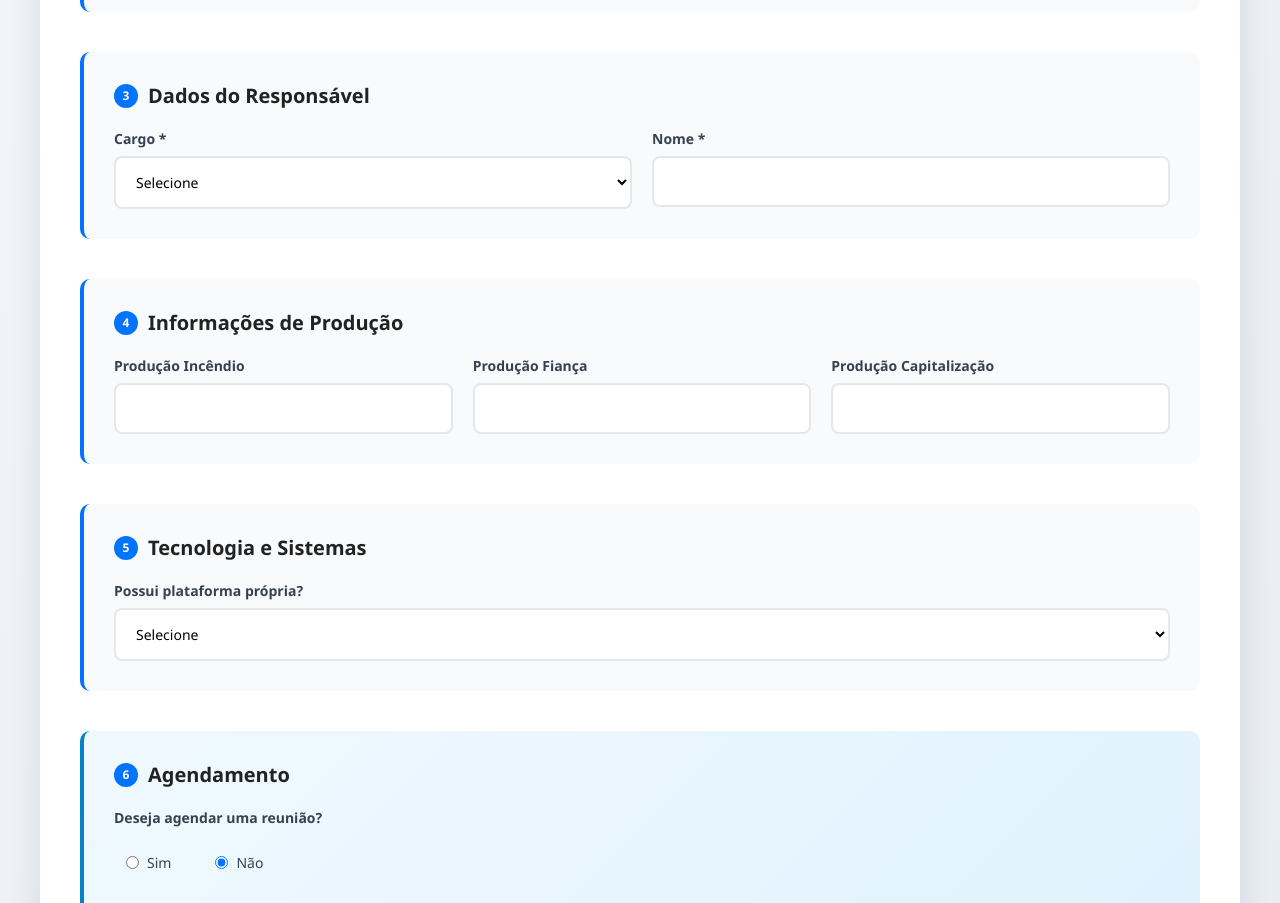
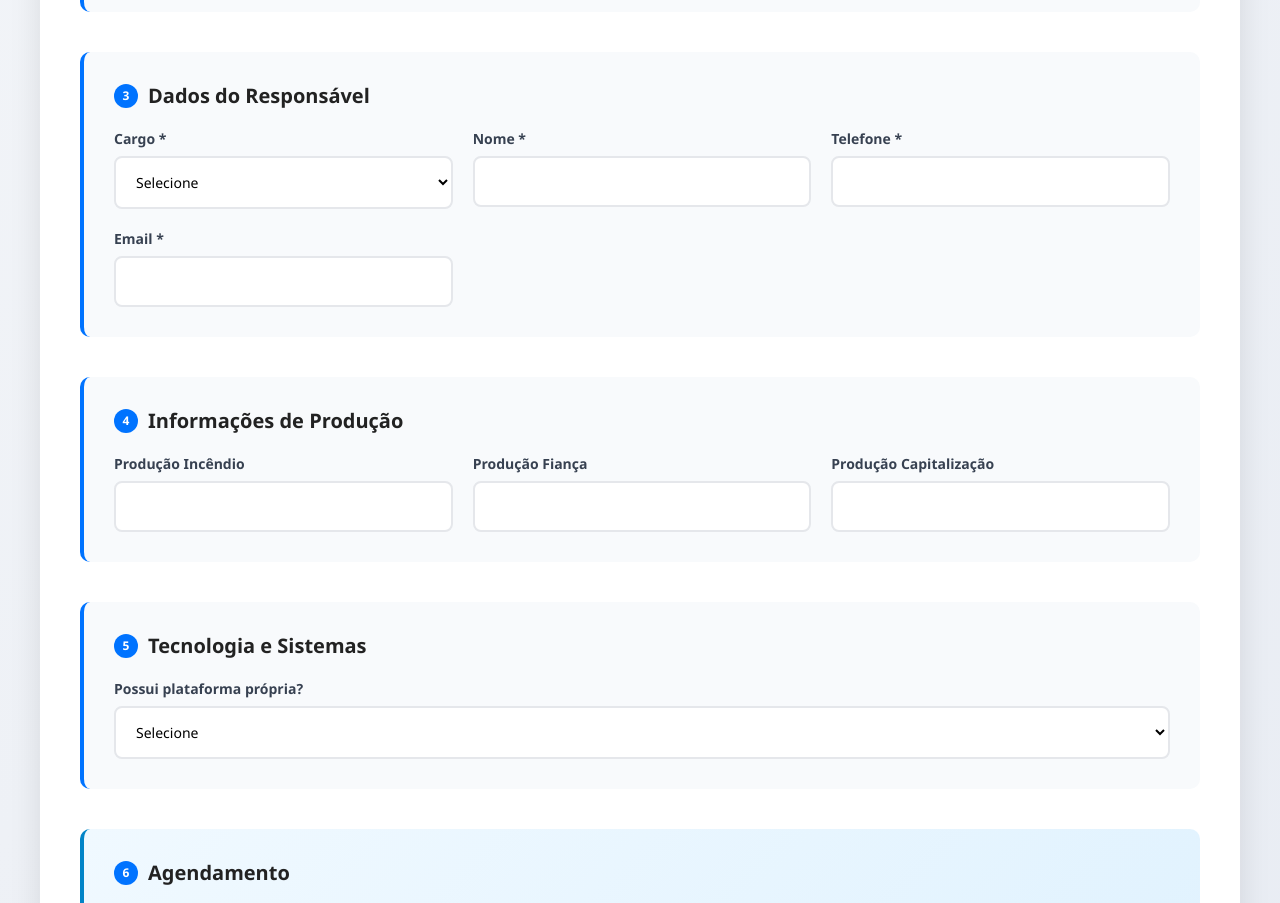
Before and after one commit to salesforcehenrique/formulario_zurich_site, a plain HTML site: page index.html in a window 1280 px wide. Shown: the part 800-1703 px from the top of the page. Drawn offline with nearby package versions, Linux system fonts and the light colour scheme.

Commit message:
Update index.html

```diff
--- a/index.html
+++ b/index.html
@@ -96,12 +96,34 @@
      <div class="form-section">
   <h3 class="section-title"><span class="section-icon">3</span>Dados do Responsável</h3>
   <div class="form-grid">
-          <div class="form-group"><label for="cargo">Cargo *</label>
+
+    <div class="form-group">
+      <label for="cargo">Cargo *</label>
       <select id="cargo" name="00NSG00000QKGWI" required>
-              <option value="">Selecione</option><option value="Proprietário">Proprietário</option><option value="Diretor">Diretor</option><option value="Gerente">Gerente</option><option value="Funcionário">Funcionário</option>
+        <option value="">Selecione</option>
+        <option value="Proprietário">Proprietário</option>
+        <option value="Diretor">Diretor</option>
+        <option value="Gerente">Gerente</option>
+        <option value="Funcionário">Funcionário</option>
       </select>
     </div>
-           <div class="form-group"><label for="responsavel">Nome *</label><input id="responsavel" name="00NSG00000QKgtm" type="text" required></div>
+
+    <div class="form-group">
+      <label for="responsavel">Nome *</label>
+      <input id="responsavel" name="00NSG00000QKgtm" type="text" required>
+    </div>
+
+    <!-- Novos campos em linha -->
+    <div class="form-group">
+      <label for="telefone">Telefone *</label>
+      <input id="telefone" name="telefone" type="tel" required>
+    </div>
+
+    <div class="form-group">
+      <label for="email">Email *</label>
+      <input id="email" name="email" type="email" required>
+    </div>
+
   </div>
 </div>
 
```
Lines whose indentation alone changed are shown as unchanged.
